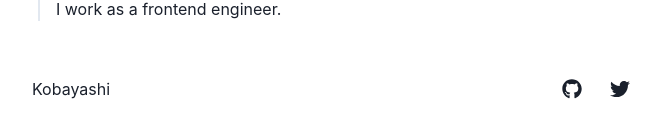
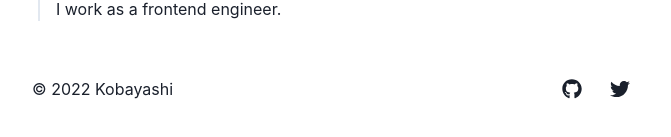
Before and after one commit to HikaruKobayashi/kobayashi, a Next.js app: page / in a window 1280 px wide. Shown: the part 439-576 px from the top of the page, without its empty margins (304-975 px from the left). Built offline with nearby package versions, Linux system fonts and the light colour scheme.

Commit message:
edit footer style

```diff
--- a/src/components/layout/footer.tsx
+++ b/src/components/layout/footer.tsx
@@ -4,15 +4,9 @@ import Links from '../link/index';
 
 const Footer = () => {
   return (
-    <Box
-      as="footer"
-      role="contentinfo"
-      mx="auto"
-      maxW="2xl"
-      py="6"
-      px={{base: '4', md: '8'}}>
+    <Box as="footer" role="contentinfo" mx="auto" maxW="2xl" py="6" px={{base: '4', md: '8'}}>
       <Stack direction="row" spacing="4" align="center" justify="space-between">
-        <Text>Kobayashi</Text>
+        <Text>&copy;&nbsp;{new Date().getFullYear()}&nbsp;Kobayashi</Text>
         <Links />
       </Stack>
     </Box>
```
